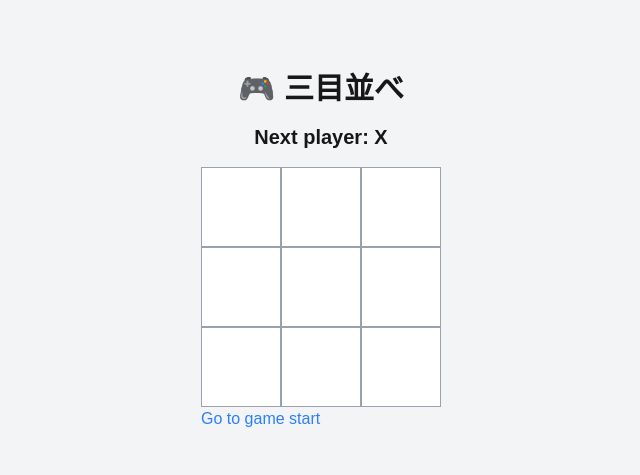
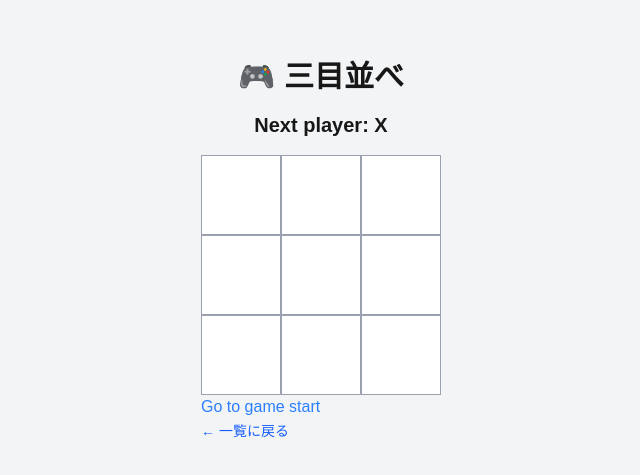
Before and after one commit to reinana/nextjs-lab, a Next.js app: page /day06 in a window 1280 px wide. Shown: the part 149-624 px from the top of the page, without its empty margins (319-959 px from the left). Built offline with nearby package versions, Linux system fonts and the light colour scheme; no server answers.

Commit message:
🐛 day06一覧に戻る追加

```diff
--- a/app/day06/page.tsx
+++ b/app/day06/page.tsx
@@ -1,5 +1,6 @@
 "use client"
 
+import Link from "next/link"
 import Game from "./components/Game"
 // import Square from "./components/Square"
 
@@ -11,6 +12,9 @@
             <div className="max-w-md mx-auto">
                 <h1 className="text-3xl font-bold mb-4 text-center">🎮 三目並べ</h1>
                 <Game />
+                <Link href="/" className="mt-10 text-blue-600 text-sm hover:underline">
+                    ← 一覧に戻る
+                </Link>
             </div>
         </main>
     )
```
